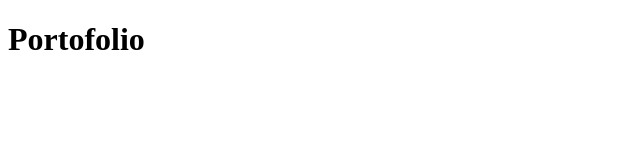
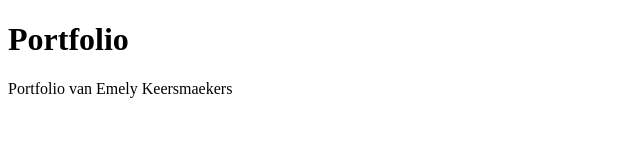
Before and after one commit to pxl-werkplekleren/portfolio-EmelyKeersmaekersPXL, a plain HTML site: page index.html in a window 1280 px wide. Shown: the whole page, without its empty margins (0-640 px from the left). Drawn offline with Linux system fonts and the light colour scheme.

Commit message:
aanpassing test

```diff
--- a/index.html
+++ b/index.html
@@ -6,6 +6,7 @@
   <title>Portofolio</title>
 </head>
 <body>
-  <h1>Portofolio</h1>
+  <h1>Portfolio</h1>
+    <p>Portfolio van Emely Keersmaekers</p>
 </body>
 </html>
```
